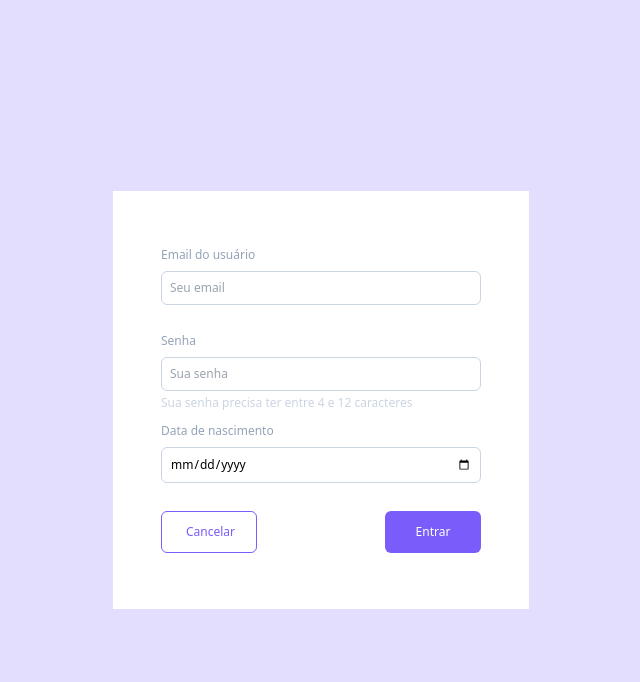
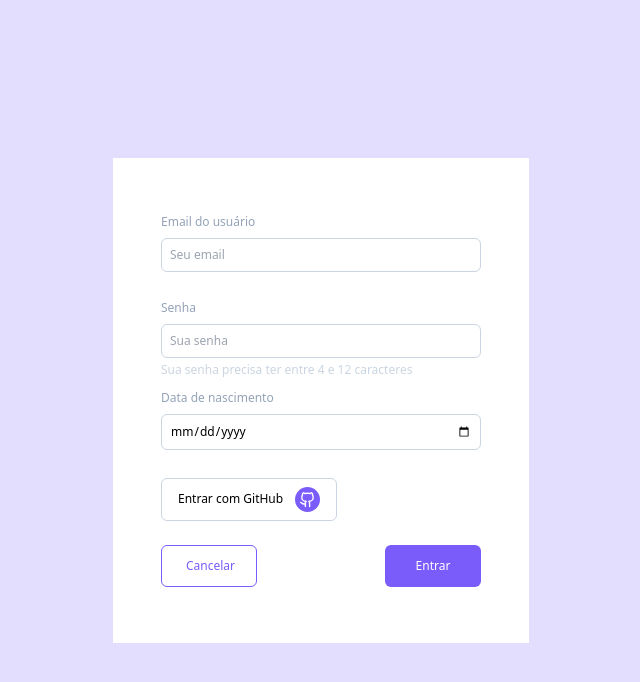
Before and after one commit to Matheussmaced/form-test-zod, a Next.js app: page /login in a window 1280 px wide. Shown: the top 682 px of the page, without its empty margins (319-959 px from the left). Built offline with nearby package versions, Linux system fonts and the light colour scheme.

Commit message:
feat: creating button for signIn with github

```diff
--- a/package.json
+++ b/package.json
@@ -11,7 +11,9 @@
   "dependencies": {
     "@hookform/resolvers": "^3.10.0",
     "form": "file:",
+    "lucide-react": "^0.475.0",
     "next": "15.1.6",
+    "next-auth": "^4.24.11",
     "react": "^19.0.0",
     "react-dom": "^19.0.0",
     "react-hook-form": "^7.54.2",
--- /dev/null
+++ b/src/app/api/auth/[...nextauth]/route.ts
@@ -0,0 +1,13 @@
+import NextAuth from "next-auth";
+import GitHubProvider from "next-auth/providers/github";
+
+const handler = NextAuth({
+  providers: [
+    GitHubProvider({
+      clientId: process.env.GITHUB_ID ?? "",
+      clientSecret: process.env.GITHUB_SECRET ?? "",
+    })
+  ]
+})
+
+export { handler as GET, handler as POST }
--- a/src/components/home-page/form.tsx
+++ b/src/components/home-page/form.tsx
@@ -6,6 +6,8 @@ import { zodResolver } from "@hookform/resolvers/zod";
 import { useForm } from "react-hook-form";
 import { useState } from "react";
 import { mockUsers } from "@/data/mockUsers";
+import { Github } from "lucide-react";
+import { signIn } from "next-auth/react";
 
 export default function Form() {
   const [errorMessage, setErrorMessage] = useState("");
@@ -82,6 +84,13 @@ export default function Form() {
           )}
         </div>
 
+        <div>
+          <button className="py-2 px-4 w-30 border rounded-md border-slate-300 text-xs mb-3 flex items-center gap-3" onClick={() => signIn('github', { callbackUrl: "/dashboard" })}>
+            Entrar com GitHub
+            <Github size={25} color="white" className="p-1 bg-bgColor rounded-full" />
+          </button>
+        </div>
+
         {errorMessage && <p className="text-xs text-red-500 -mt-6">{errorMessage}</p>}
 
         <div className="justify-between flex">
```
Also changed, not shown: 1 other file (tests, documents, lock files or other folders).
